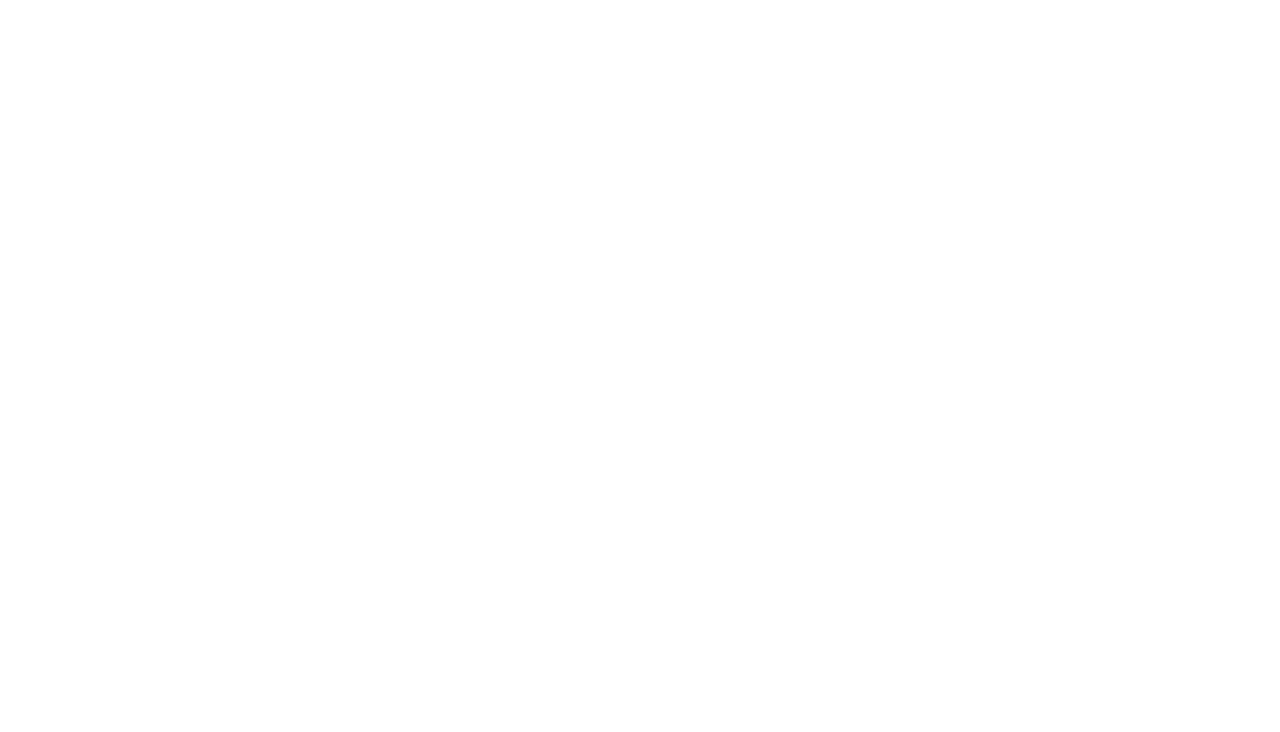
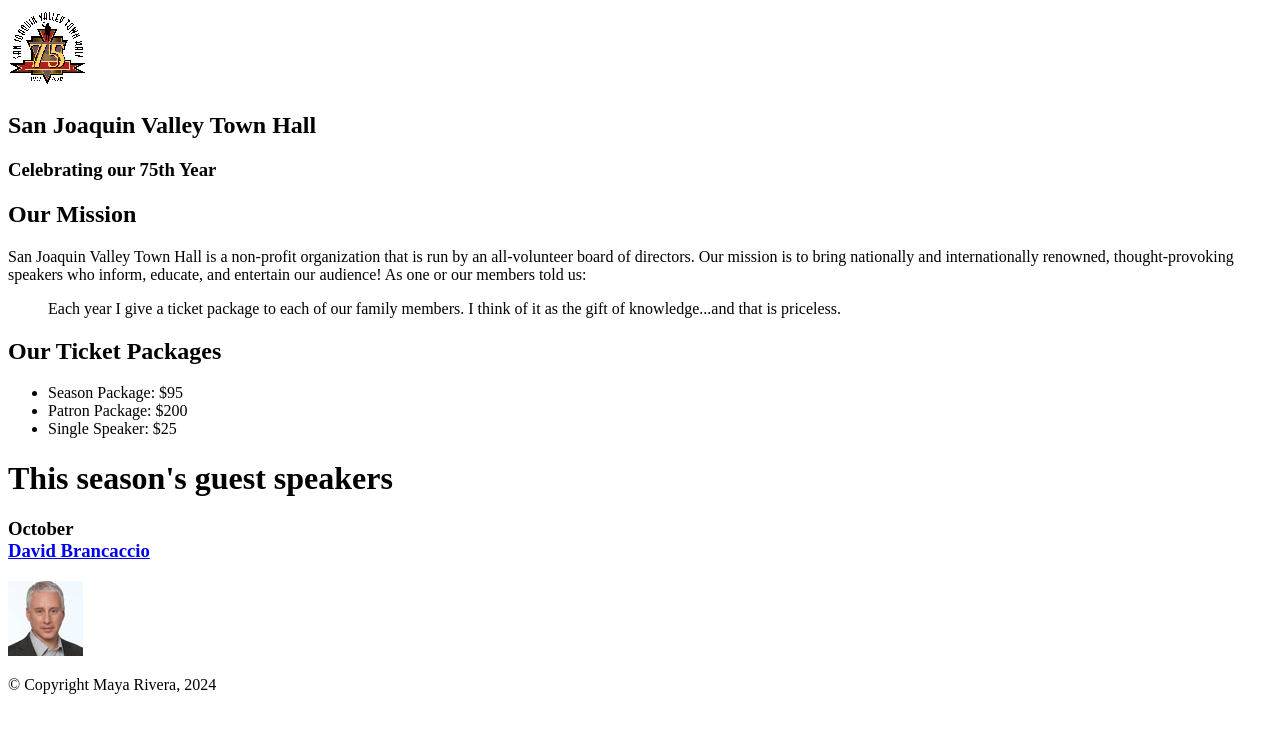
Before and after one commit to iarivera/A05, a plain HTML site: page index.html in a window 1280 px wide. Drawn offline with Linux system fonts and the light colour scheme.

Commit message:
made page look like pdf, sans redirecting to brancaccio.html

```diff
--- a/index.html
+++ b/index.html
@@ -1,9 +1,27 @@
 <!DOCTYPE html>
 <html>
-    <head>
-
-    </head>
+    <header>
+        <img src="images/town_hall_logo.gif" alt="Town Hall Logo" height="80">
+        <h2>San Joaquin Valley Town Hall</h2>
+        <h3>Celebrating our 75th Year</h3>
+    </header>
     <body>
-
+        <h2>Our Mission</h2>
+        <p>San Joaquin Valley Town Hall is a non-profit organization that is run by an all-volunteer board of directors. Our mission is to bring nationally and internationally renowned, thought-provoking speakers who inform, educate, and entertain our audience! As one or our members told us:
+        </p>
+        <blockquote>Each year I give a ticket package to each of our family members. I think of it as the gift of knowledge...and that is priceless.
+        </blockquote>
+        <h2>Our Ticket Packages</h2>
+        <ul>
+            <li>Season Package: $95</li>
+            <li>Patron Package: $200</li>
+            <li>Single Speaker: $25</li>
+        </ul>
+        <h1>This season's guest speakers</h1>
+        <h3>October<br><a href="brancaccio.html">David Brancaccio</a></h3>
+        <img src="images/brancaccio75.jpg" alt="Headshot of David Brancaccio">
+        <footer>
+            <p>&copy; Copyright Maya Rivera, 2024</p>
+        </footer>
     </body>
 </html>
```
